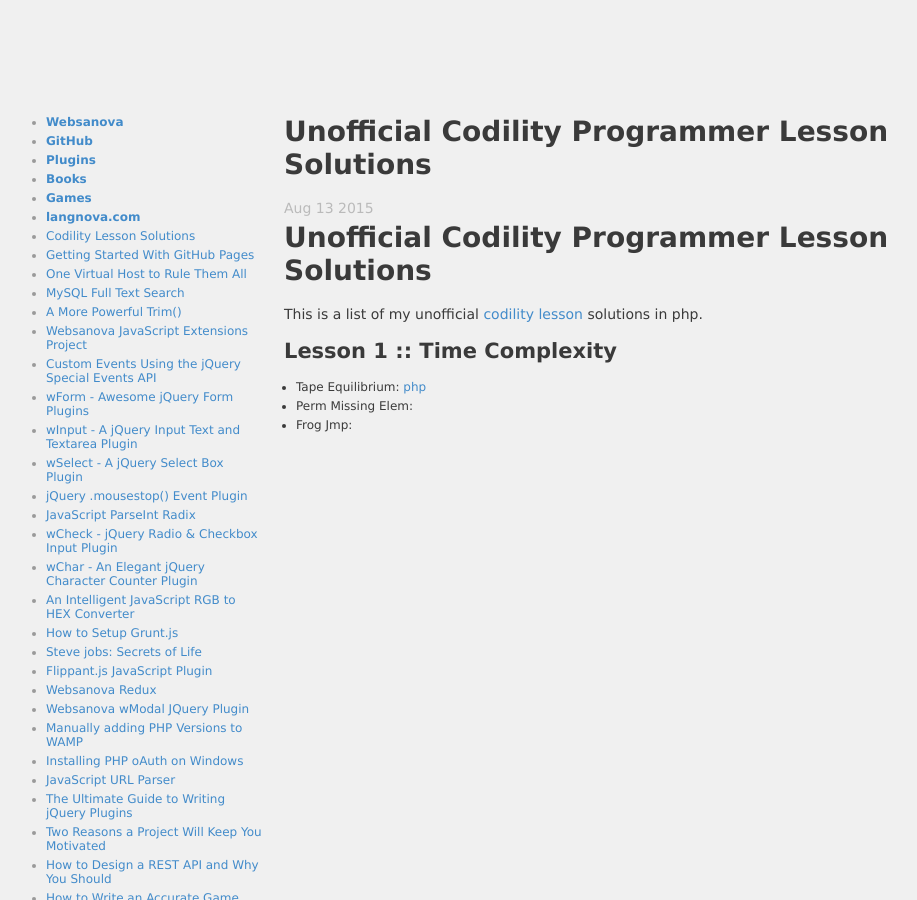
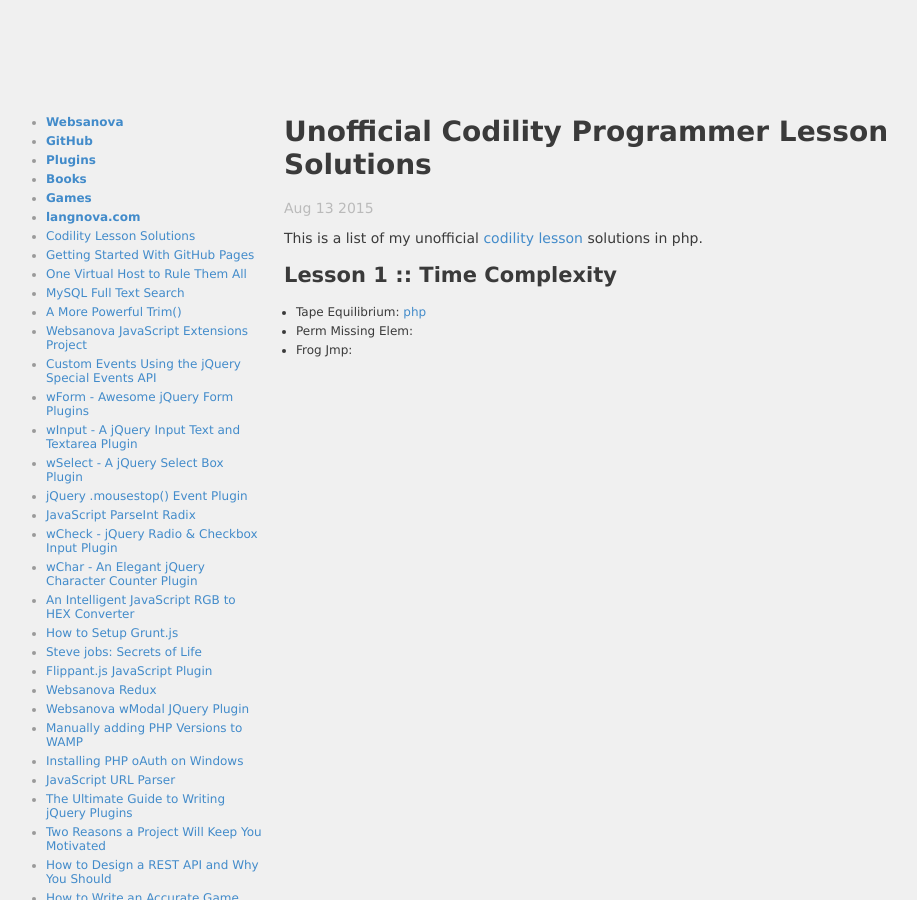
Before and after one commit to websanova/websanova.github.io, a Jekyll site: the page built from codility-lesson-solutions.md, in a window 1280 px wide and 900 px high. Shown: the whole window, without its empty margins (116-1033 px from the left). Built offline with Jekyll 4.4.1, drawn with Linux system fonts in a browser that asks for light colours; comment, search, counter and statistics services are not loaded.

Commit message:
Remove duplicate titles.

```diff
--- a/codility-lesson-solutions.md
+++ b/codility-lesson-solutions.md
@@ -6,8 +6,6 @@ description: List of solutions for codility lessons in php.
 date: Aug 13 2015
 ---
 
-#Unofficial Codility Programmer Lesson Solutions
-
 This is a list of my unofficial [codility lesson](https://codility.com/programmers/lessons) solutions in php.
 
 ## Lesson 1 :: Time Complexity
```
Also changed, not shown: codility/php/codility-lesson-one-time-complexity-tape-equilibrium.md (+0 -2 lines).
